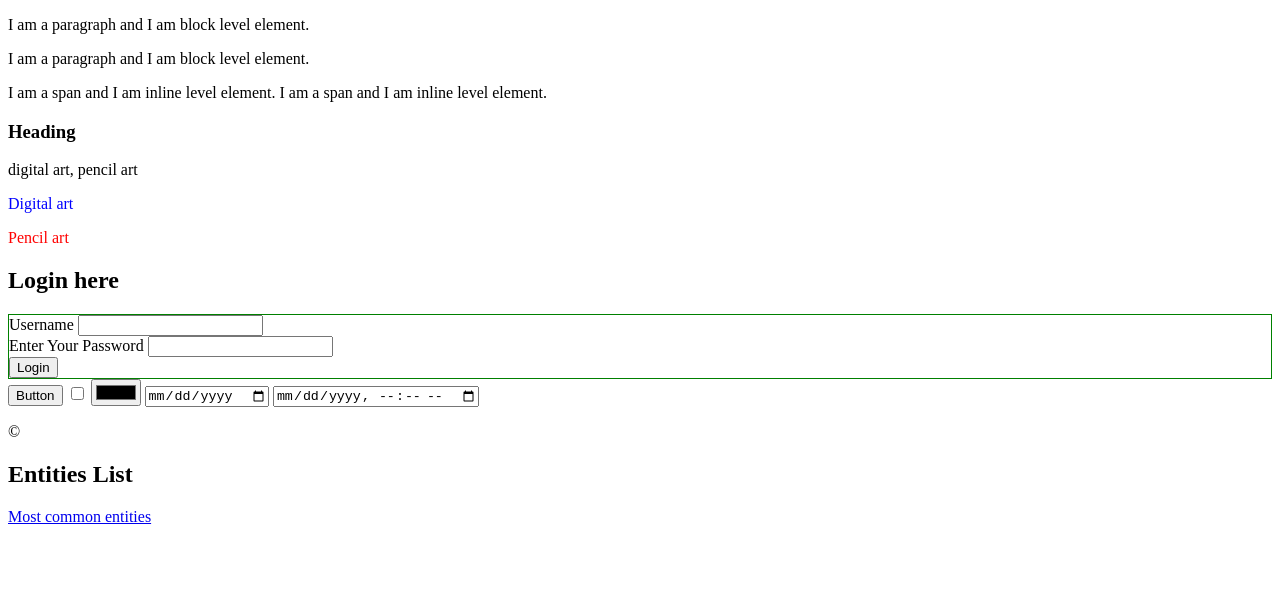
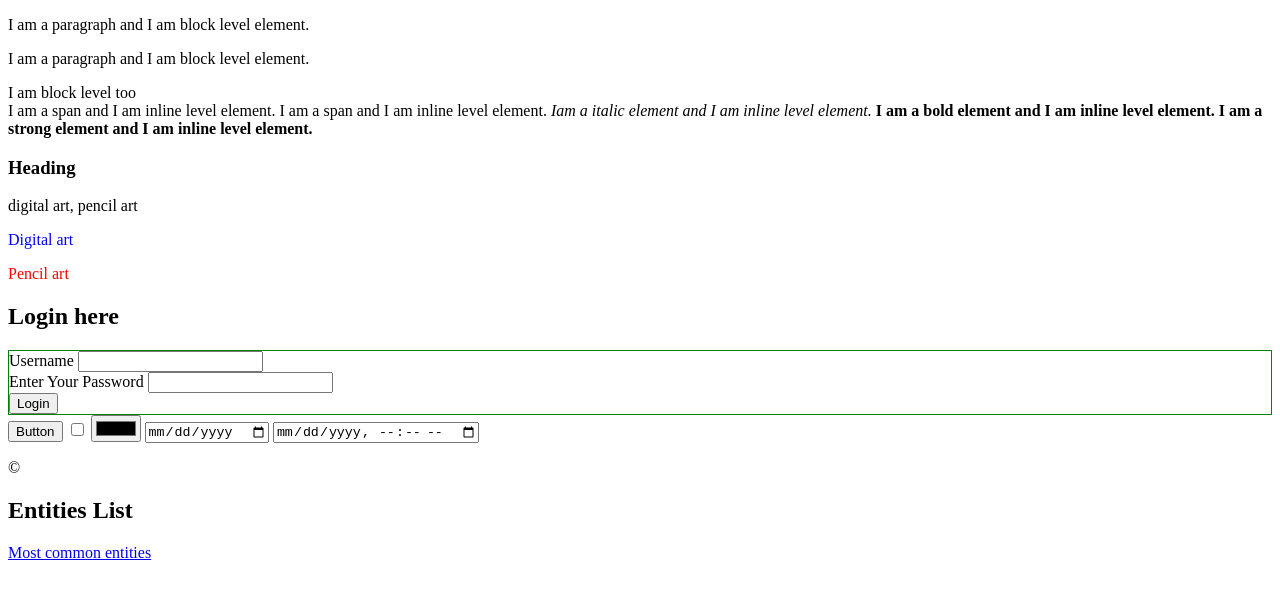
Before and after one commit to ProHashim/Logan-code, a plain HTML site: page class7.html in a window 1280 px wide. Drawn offline with Linux system fonts and the light colour scheme.

Commit message:
commit 2

```diff
--- a/class7.html
+++ b/class7.html
@@ -19,10 +19,14 @@
     <!-- Block Level Element -->
     <p>I am a paragraph and I am block level element.</p>
     <p>I am a paragraph and I am block level element.</p>
+    <div>I am block level too</div>
 
     <!-- Inline -->
     <span> I am a span and I am inline level element. </span>
     <span> I am a span and I am inline level element. </span>
+    <i> Iam a italic element and I am inline level element. </i>
+    <b> I am a bold element and I am inline level element. </b>
+    <strong> I am a strong element and I am inline level element. </strong>
 
     <!-- Attributes -->
     <h3 title="Logan heading">Heading</h3>
```
